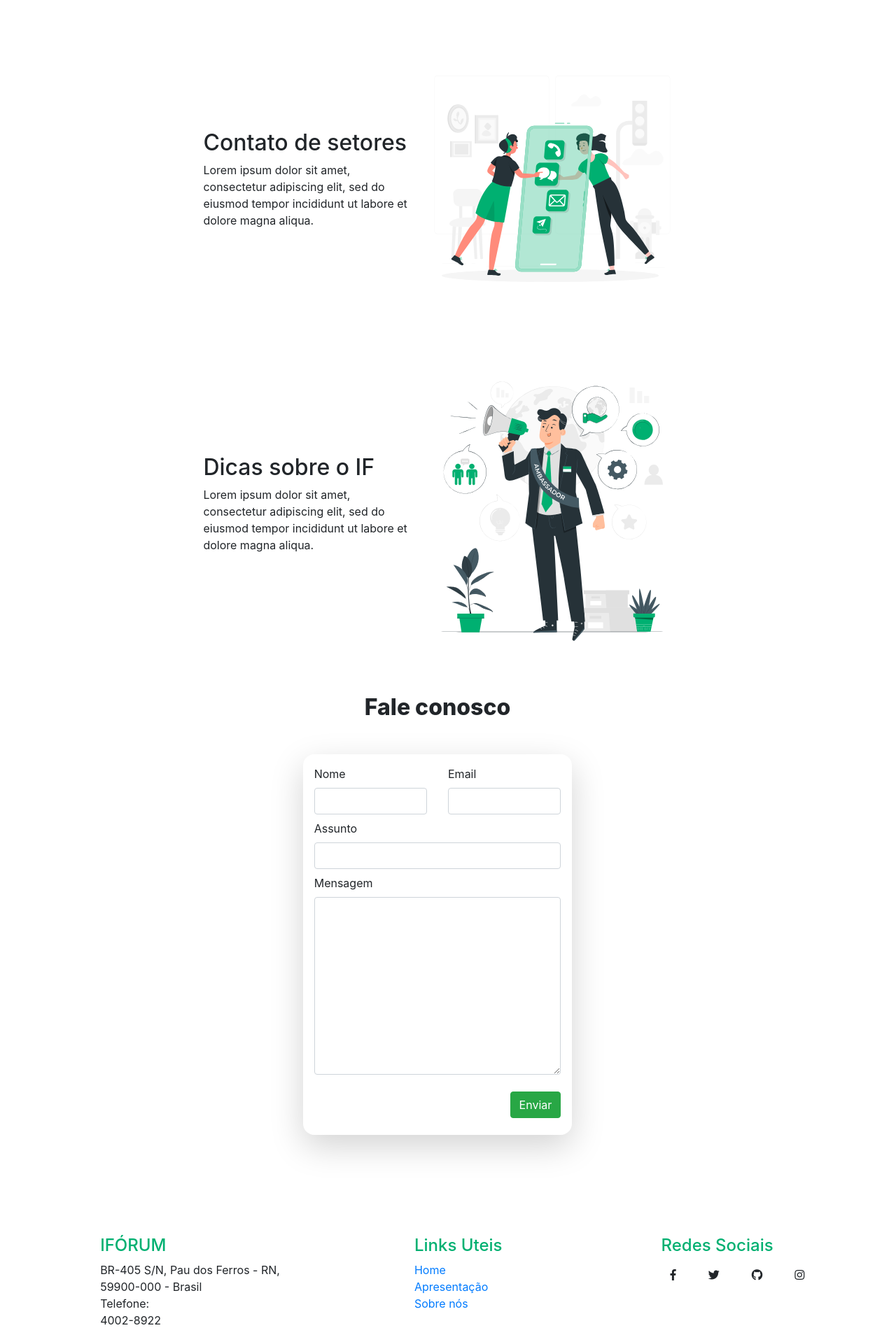
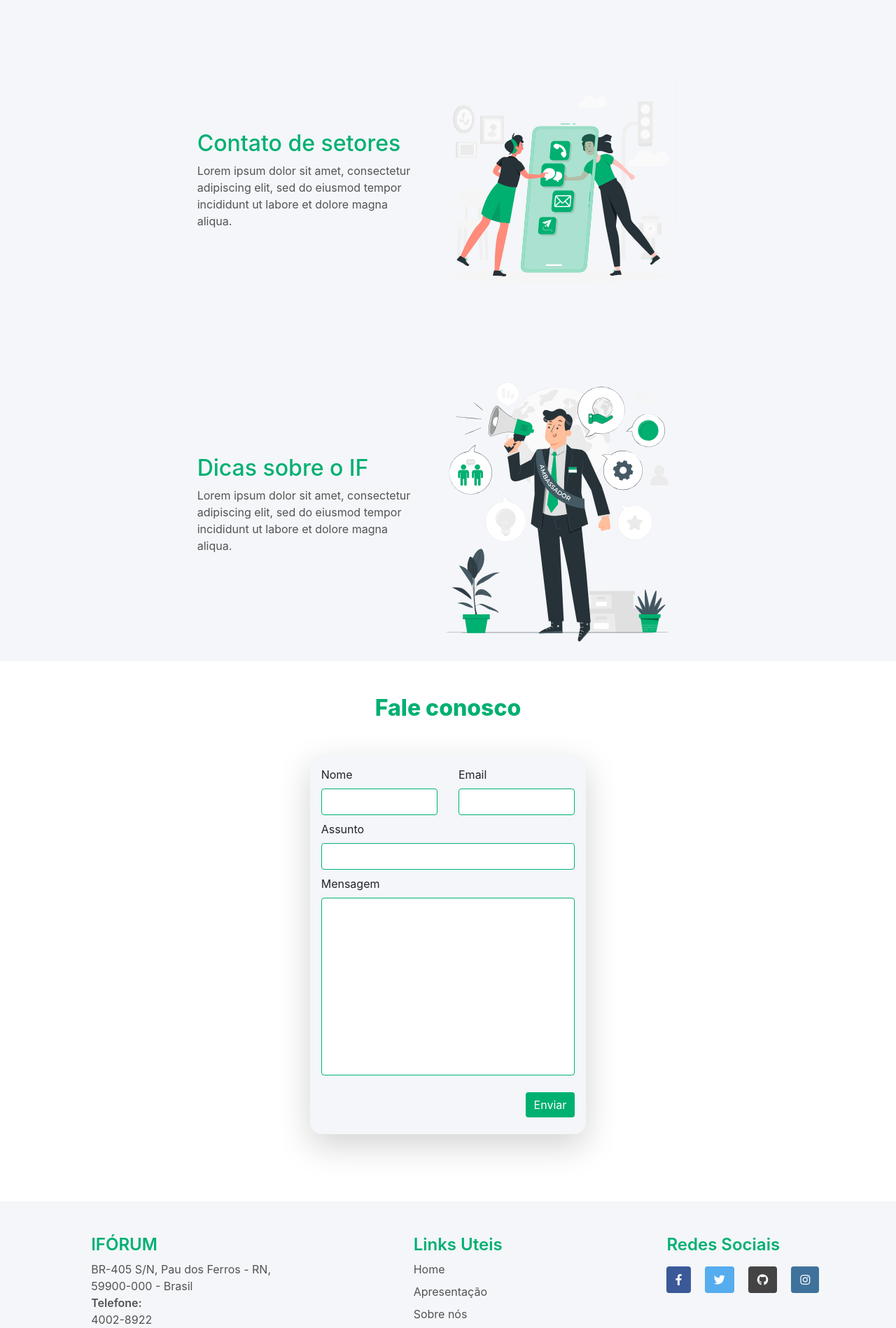
Before and after one commit to thiagomoraiis/TCC, a Django app: page / in a window 1280 px wide. Shown: the part 2346-4244 px from the top of the page at 70% size. Run offline with Django 4.2, Linux system fonts and the light colour scheme; some libraries are stand-ins or nearby versions.

Commit message:
ainda não consegui

```diff
--- a/static/core/css/style.css
+++ b/static/core/css/style.css
@@ -1,6 +1,11 @@
 *{
     box-sizing: border-box;
-
+}
+body{
+    background-color: #F4F6F9;
+}
+.bg-color{
+    background-color: #F4F6F9;
 }
 .fw-400{
     font-weight: 400;
@@ -23,7 +28,133 @@
 .fw-1000{
     font-weight: 1000;
 }
-
-h4{
-    color:#00B071;
+footer h4{
+    font-weight:600;
+    color: #00B071;
 }
+p > span{
+    color: #535353;
+    font-weight: 600;
+}
+footer p, span, a:not(li > a){
+    color: #535353;
+}
+footer a{
+    margin: 0.5rem 0;
+}
+a{
+    text-decoration: none;
+}
+a:hover{
+    filter: 90%;
+}
+ul{
+    list-style-type: none;
+}
+.text-color-main{
+    color: #00B071;
+}
+.bg-color-main{
+    background-color: #00B071;
+}
+.container-fluid{
+    padding-left: 0;
+    padding-right: 0;
+    margin-right: 0;
+    margin-left: 0;
+}
+.contact{
+    width: 100%;
+    flex: 1;
+    background-color: #fff;
+    margin: 0;
+    padding: 0;
+}
+form{
+    border-radius: 6px;
+    background-color: #F4F6F9;
+}
+textarea{
+    resize: none;
+}
+.btn-color-main{
+    background-color: #00B071;
+    border: none;
+}
+.form-control, .form-control:focus{
+    border-color: #00b374;
+}
+.form-control:focus{
+    box-shadow: 0 0 0 0.25rem rgba(160, 237, 210, 0.75);
+}
+nav{
+    border-bottom: 1px solid #F4F6F9;
+}
+.h1{
+    font-size: 4rem;
+}
+.h2{
+    font-size: 2rem;
+}
+.h3{
+    font-size: 1.5rem;
+}
+.text-default{
+    color: #535353;
+}
+.objective{
+    background-color: #fff;
+}
+.col1{
+    margin-right: 2rem;
+}
+.link-facebook{
+    color: #fff;
+    background-color: #3b5998;
+}
+.link-twitter{
+    color: #fff;
+    background-color: #55acee;
+}
+.link-github{
+    color: #fff;
+    background-color: #444;
+}
+.link-instagram{
+    color: #fff;
+    background-color: #3f729b;
+}
+.main-form-login > form div{
+    padding: 0;
+}
+.principal-form{
+    width: 100vw;
+    height: 100vh;
+    display: flex;
+    align-items: center;
+    justify-content: center;
+}
+@media only screen and (min-width:300px){
+    .seila{
+        width: 75%;
+        justify-content: center;
+    }
+}
+@media only screen and (min-width:768px){
+    .seila{
+        width: 50%;
+    }
+}
+@media only screen and (min-width:992px){
+    .seila{
+        width: 30%;
+    }
+}
+@media only screen and (min-width:1200px){
+    .seila{
+        width: 50%;
+    }
+}
+.seila input{
+    height: 40px;
+}
--- a/static/student/css/style.css
+++ b/static/student/css/style.css
@@ -0,0 +1,3 @@
+.text-main-color, .bg-main-color{
+    color: #00b374;
+}
```
Also changed, not shown: static/core/img/IFO-LOGO-LOGIN.svg (added).
